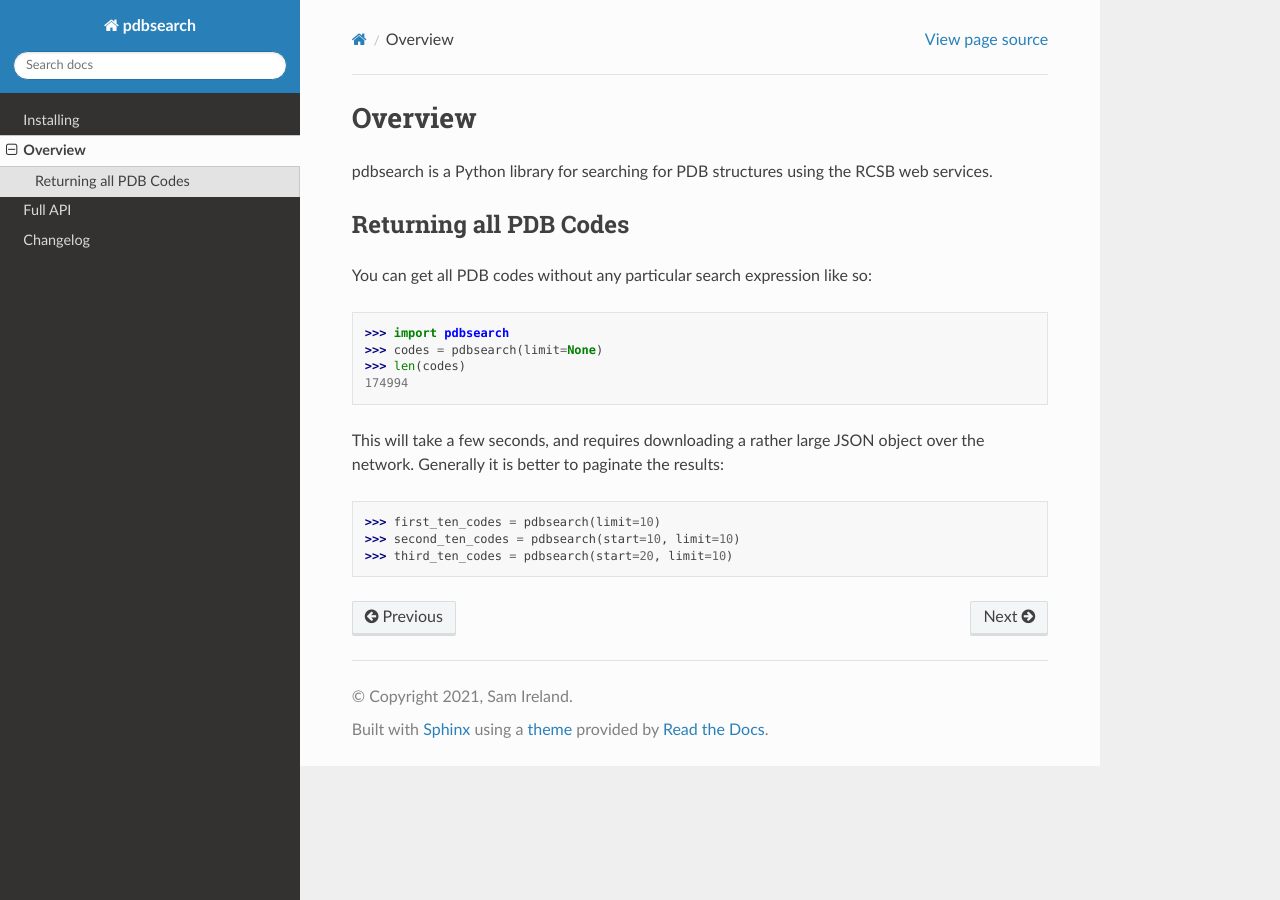
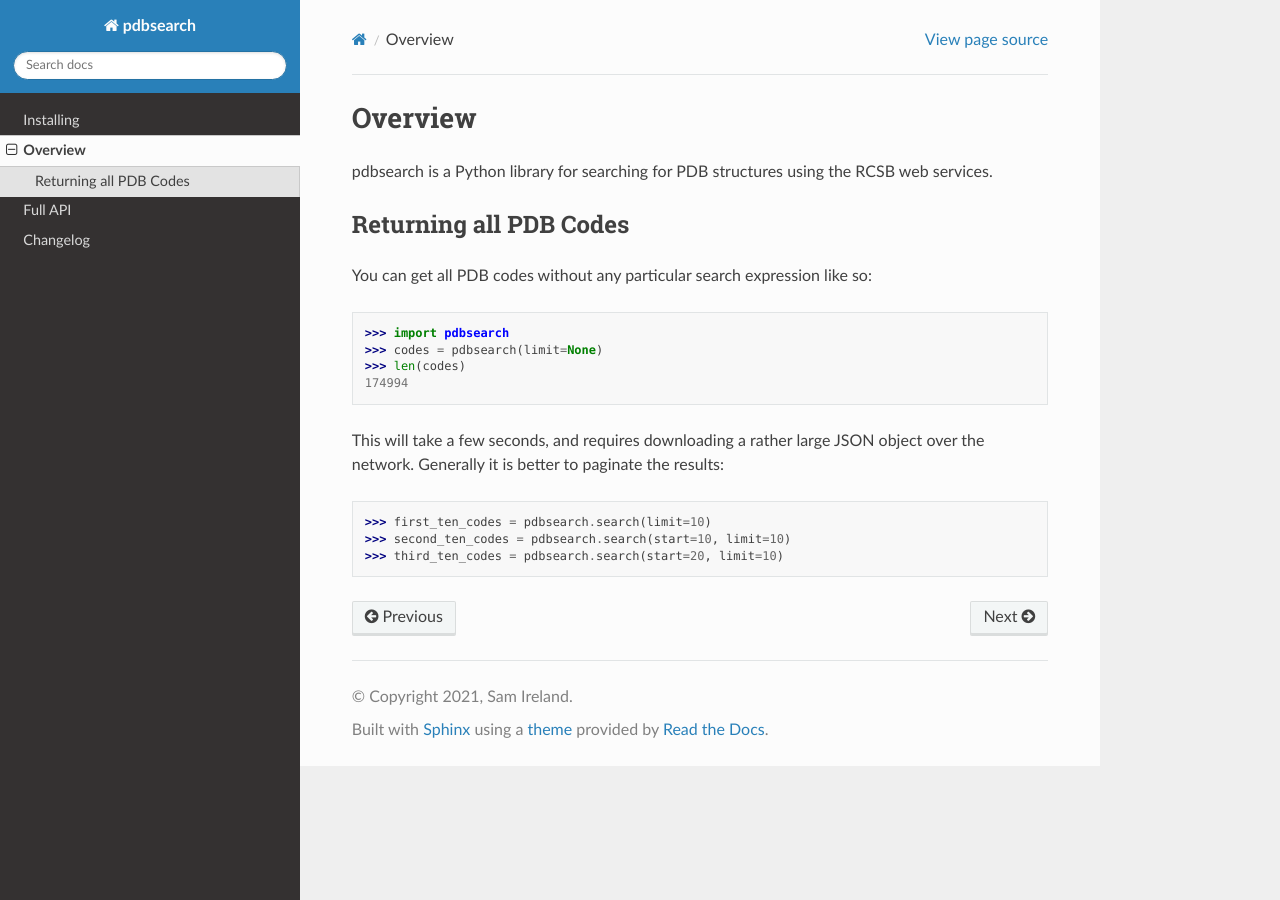
Before and after one commit to samirelanduk/pdbsearch, a Sphinx documentation site: the page built from docs/source/overview.rst, in a window 1280 px wide. Built offline with Sphinx 7.4.7 and the Read the Docs theme 2.0.0, drawn with Linux system fonts in a browser that asks for light colours.

```diff
--- a/README.rst
+++ b/README.rst
@@ -78,9 +78,9 @@
 This will take a few seconds, and requires downloading a rather large JSON
 object over the network. Generally it is better to paginate the results:
 
-    >>> first_ten_codes = pdbsearch(limit=10)
-    >>> second_ten_codes = pdbsearch(start=10, limit=10)
-    >>> third_ten_codes = pdbsearch(start=20, limit=10)
+    >>> first_ten_codes = pdbsearch.search(limit=10)
+    >>> second_ten_codes = pdbsearch.search(start=10, limit=10)
+    >>> third_ten_codes = pdbsearch.search(start=20, limit=10)
 
 
 
--- a/docs/source/overview.rst
+++ b/docs/source/overview.rst
@@ -17,6 +17,6 @@
 This will take a few seconds, and requires downloading a rather large JSON
 object over the network. Generally it is better to paginate the results:
 
-    >>> first_ten_codes = pdbsearch(limit=10)
-    >>> second_ten_codes = pdbsearch(start=10, limit=10)
-    >>> third_ten_codes = pdbsearch(start=20, limit=10)
+    >>> first_ten_codes = pdbsearch.search(limit=10)
+    >>> second_ten_codes = pdbsearch.search(start=10, limit=10)
+    >>> third_ten_codes = pdbsearch.search(start=20, limit=10)
```
Also changed, not shown: 1 other file.
